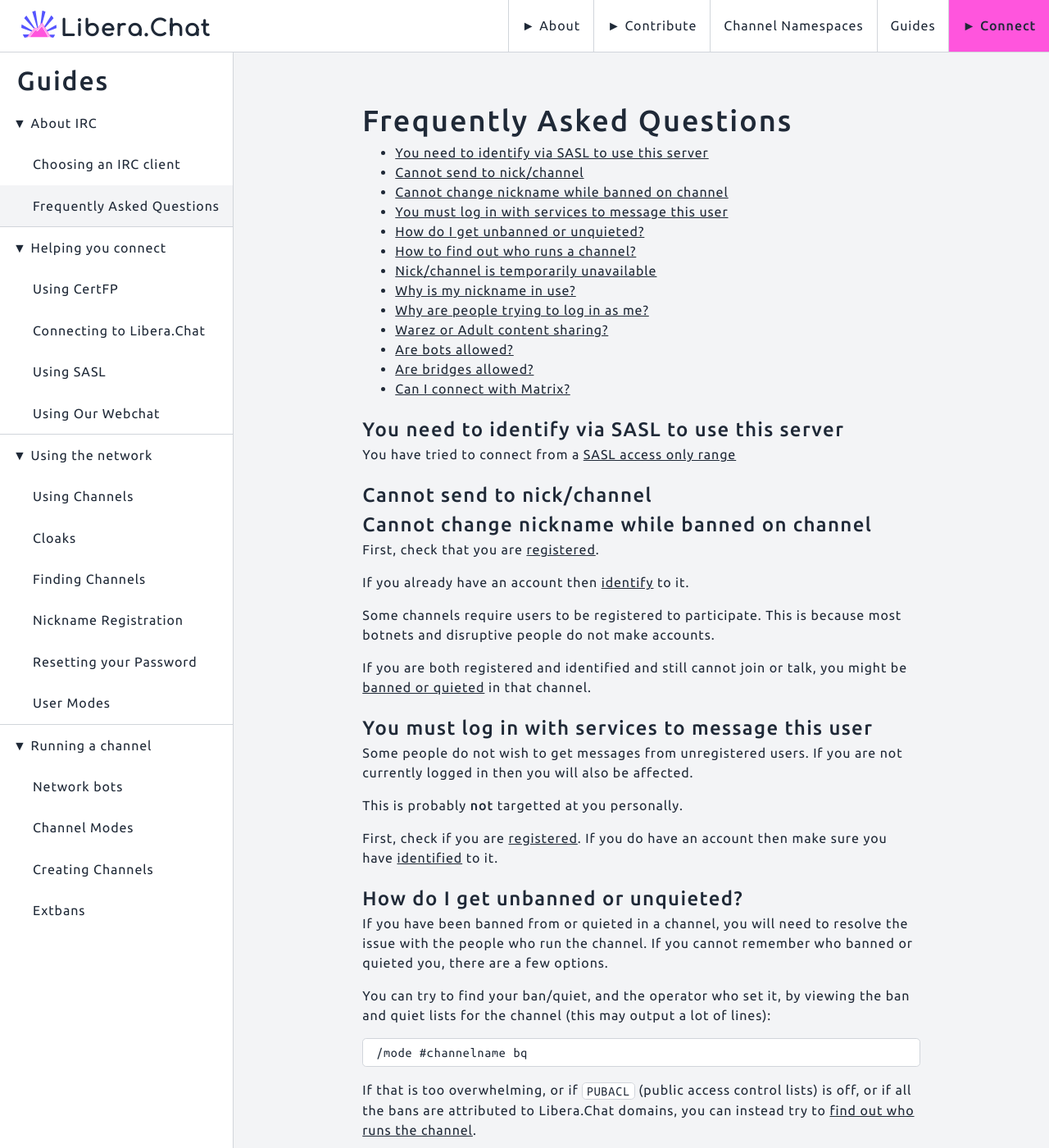
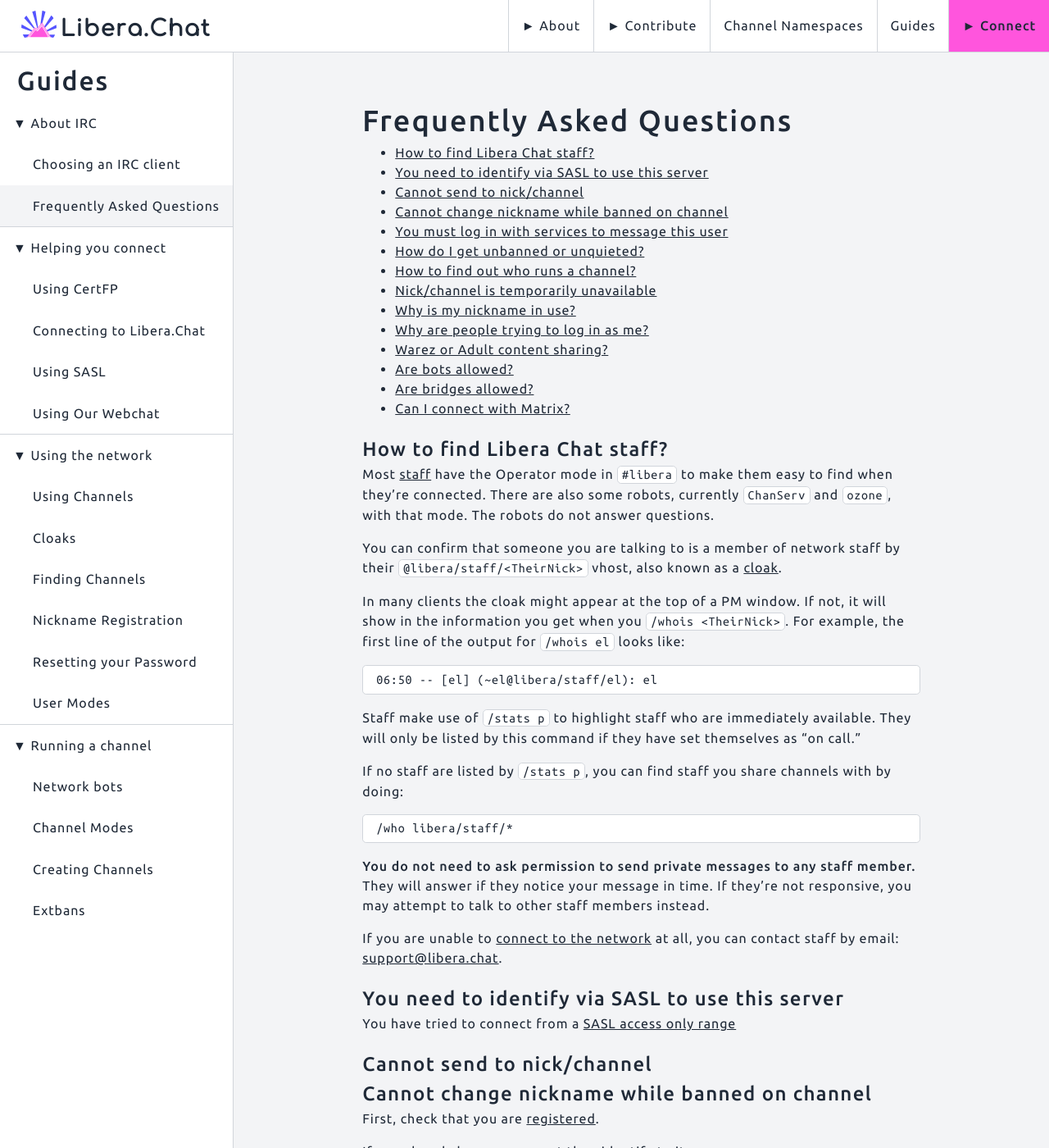
Before and after one commit to Libera-Chat/libera-chat.github.io, a Jekyll site: the page built from content/_guides/faq.md, in a window 1280 px wide and 1400 px high. Shown: the whole window at 82% size. Built offline with Jekyll 4.4.1, drawn with Linux system fonts in a browser that asks for light colours.

Commit message:
Add faq for how to find staff (#142)
* Add faq for how to find staff (#45)

* Update content/_guides/faq.md

Co-authored-by: Svante Bengtson <svante@swantzter.se>

* fix typo

* quick stylistic fix

Co-authored-by: Svante Bengtson <svante@swantzter.se>
Co-authored-by: Emerson Veenstra <github@emersonveenstra.net>

````diff
--- a/content/_guides/faq.md
+++ b/content/_guides/faq.md
@@ -5,6 +5,43 @@
 
 - TOC
 {:toc}
+
+## How to find Libera Chat staff?
+
+Most [staff](/about#wider-staff-and-organisation-membership) have the
+Operator mode in `#libera` to make them easy to find when they're connected.
+There are also some robots, currently `ChanServ` and `ozone`, with that mode.
+The robots do not answer questions.
+
+You can confirm that someone you are talking to is a member of network
+staff by their `@libera/staff/<TheirNick>` vhost, also known as a
+[cloak](/guides/cloaks).
+
+In many clients the cloak might appear at the top of a PM window. If not, it
+will show in the information you get when you `/whois <TheirNick>`. For
+example, the first line of the output for `/whois el` looks like:
+
+```irc
+06:50 -- [el] (~el@libera/staff/el): el
+```
+
+Staff make use of `/stats p` to highlight staff who are immediately available.
+They will only be listed by this command if they have set themselves as "on
+call."
+
+If no staff are listed by `/stats p`, you can find staff you share channels
+with by doing:
+
+```irc
+/who libera/staff/*
+```
+
+**You do not need to ask permission to send private messages to any staff
+member.** They will answer if they notice your message in time. If they're not
+responsive, you may attempt to talk to other staff members instead.
+
+If you are unable to [connect to the network](/guides/connect) at all, you can
+contact staff by email: <support@libera.chat>.
 
 ## You need to identify via SASL to use this server
 
````
